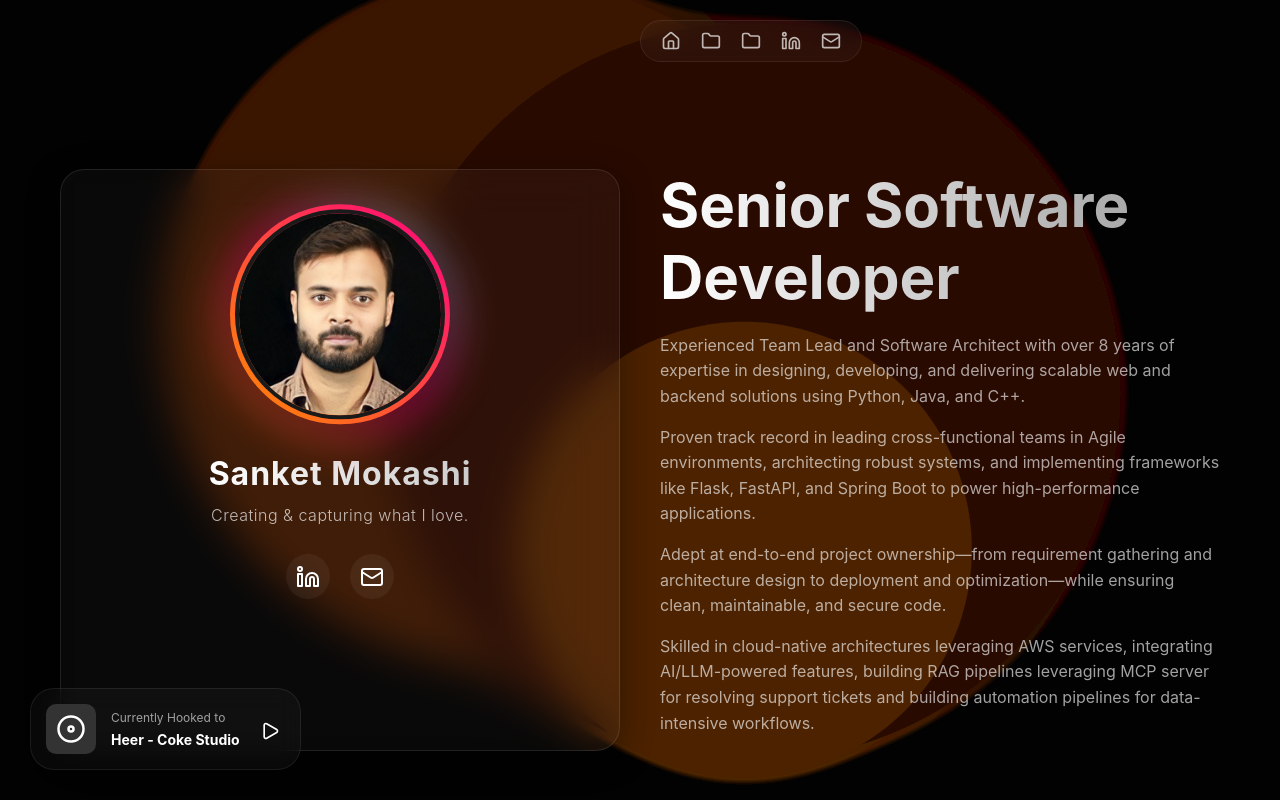
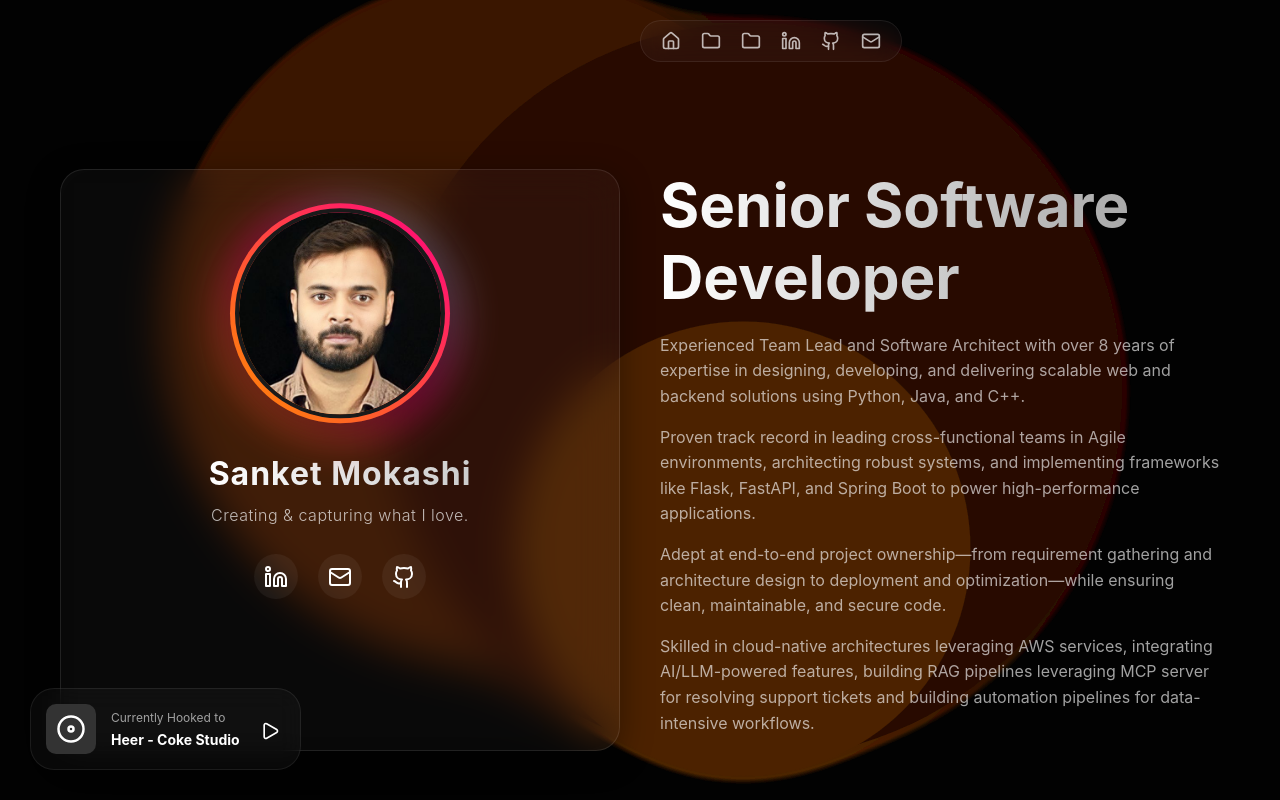
Before and after one commit to Mario2334/my-portfolio, a React (Create React App) app: page / in a window 1280 px wide. Shown: the top 800 px of the page. Built offline with nearby package versions, Linux system fonts and the light colour scheme.

Commit message:
feat: Implement 'Show More/Less' functionality for experience entries and add GitHub links to hero and sidebar.

```diff
--- a/src/components/Experience/Experience.js
+++ b/src/components/Experience/Experience.js
@@ -1,4 +1,4 @@
-import React from 'react';
+import React, { useState } from 'react';
 import { motion } from 'framer-motion';
 
 const experienceData = [
@@ -107,6 +107,7 @@ const experienceData = [
 ];
 
 const Experience = () => {
+    const [showAll, setShowAll] = useState(false);
     return (
         <div className="container" id="experience" style={{ padding: '100px 20px' }}>
             <motion.h2
@@ -138,7 +139,7 @@ const Experience = () => {
                     display: 'none', // Hidden on mobile, shown on desktop via media query if needed, but for now keeping simple
                 }} />
 
-                {experienceData.map((item, index) => (
+                {experienceData.slice(0, showAll ? experienceData.length : 3).map((item, index) => (
                     <motion.div
                         key={index}
                         initial={{ opacity: 0, y: 30 }}
@@ -214,6 +215,26 @@ const Experience = () => {
                     </motion.div>
                 ))}
             </div>
+
+            <div style={{ textAlign: 'center', marginTop: '40px' }}>
+                <motion.button
+                    whileHover={{ scale: 1.05 }}
+                    whileTap={{ scale: 0.95 }}
+                    onClick={() => setShowAll(!showAll)}
+                    style={{
+                        background: 'transparent',
+                        border: '1px solid var(--accent-color)',
+                        color: 'var(--accent-color)',
+                        padding: '12px 30px',
+                        borderRadius: '30px',
+                        fontSize: '16px',
+                        cursor: 'pointer',
+                        transition: 'all 0.3s ease'
+                    }}
+                >
+                    {showAll ? 'Show Less' : 'Show More'}
+                </motion.button>
+            </div>
         </div>
     );
 };
--- a/src/components/Hero/Hero.js
+++ b/src/components/Hero/Hero.js
@@ -1,6 +1,6 @@
 import React from 'react';
 import { motion } from 'framer-motion';
-import { Linkedin, Mail } from 'lucide-react';
+import { Linkedin, Mail, Github } from 'lucide-react';
 import Pic3 from '../../assets/images/Pic3.jpeg'; // Reusing existing asset
 
 const Hero = () => {
@@ -109,6 +109,15 @@ const Hero = () => {
                         >
                             <Mail size={24} color="var(--text-color)" />
                         </motion.a>
+                        <motion.a
+                            whileHover={{ scale: 1.2, color: '#333' }}
+                            href="https://github.com/Mario2334"
+                            target="_blank"
+                            rel="noopener noreferrer"
+                            style={{ padding: '10px', background: 'rgba(255,255,255,0.05)', borderRadius: '50%' }}
+                        >
+                            <Github size={24} color="var(--text-color)" />
+                        </motion.a>
                     </div>
                 </motion.div>
 
--- a/src/components/Sidebar/Sidebar.js
+++ b/src/components/Sidebar/Sidebar.js
@@ -1,5 +1,5 @@
 import React from 'react';
-import { Home, Folder, Linkedin, Mail } from 'lucide-react';
+import { Home, Folder, Linkedin, Mail, Github } from 'lucide-react';
 import { motion } from 'framer-motion';
 
 const Sidebar = () => {
@@ -8,6 +8,7 @@ const Sidebar = () => {
         { icon: Folder, label: 'Projects', href: '#projects' },
         { icon: Folder, label: 'Skills', href: '#skills' },
         { icon: Linkedin, label: 'LinkedIn', href: 'https://www.linkedin.com/in/sanket-mokashi-95' }, // Assuming LinkedIn URL from context or generic
+        { icon: Github, label: 'GitHub', href: 'https://github.com/Mario2334' },
         { icon: Mail, label: 'Contact', href: '#contact' },
     ];
 
```
